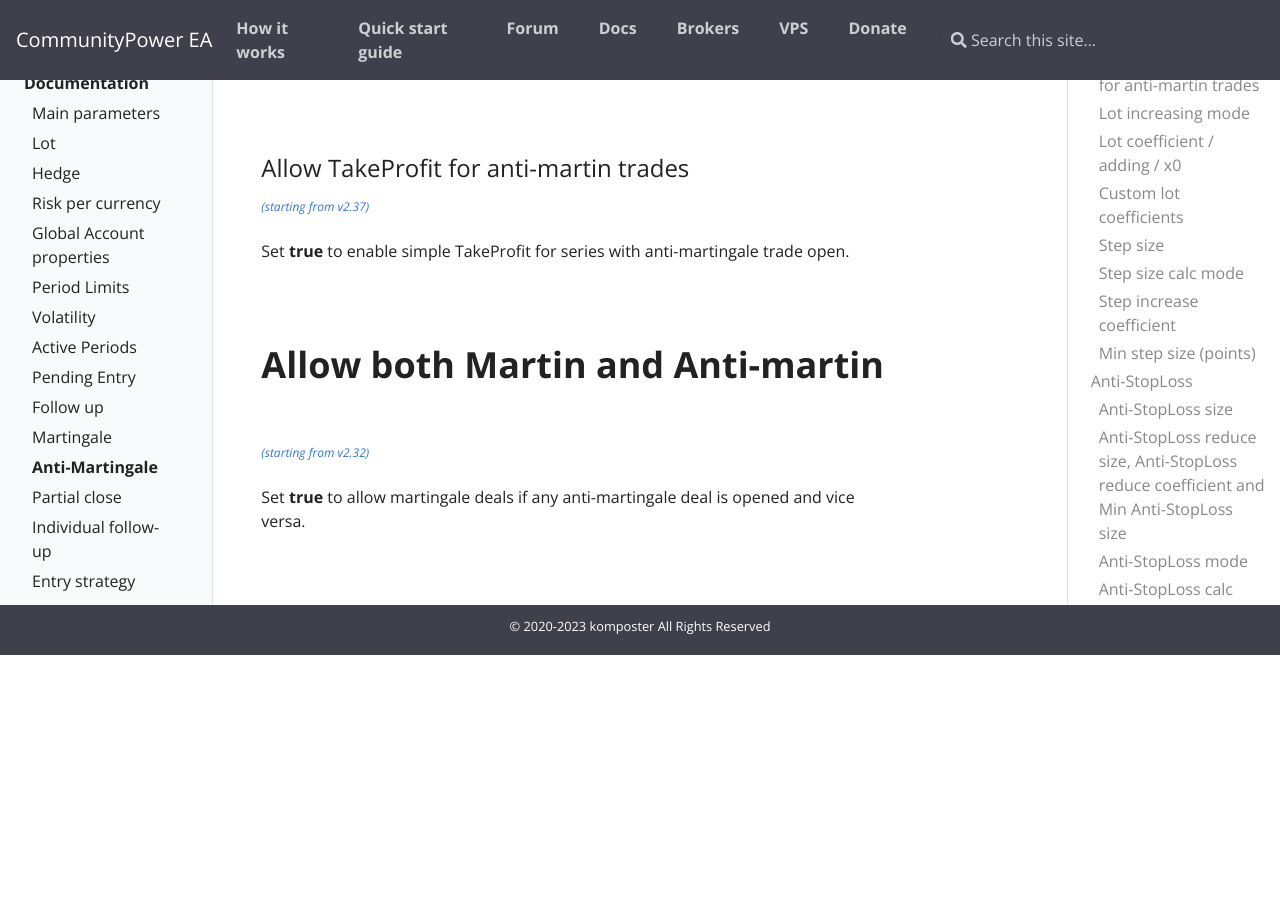
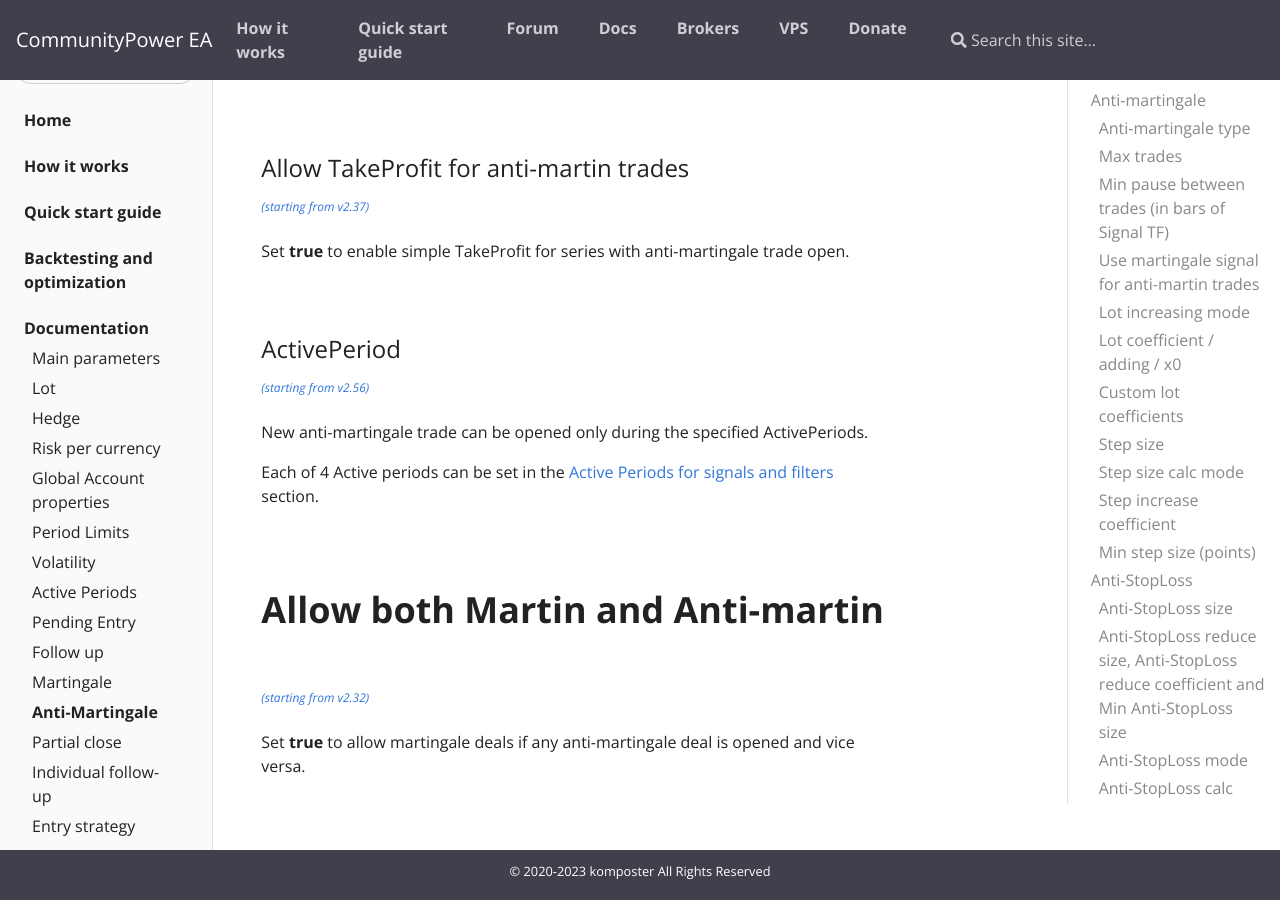
Before and after one commit to komposter/CommunityPowerEA.com, a Jekyll site: the page built from _docs/anti-martingale.md, in a window 1280 px wide and 900 px high, scrolled down 4325 px. Built offline with Jekyll 4.4.1, drawn with Linux system fonts in a browser that asks for light colours; before the commit the page ends 4980 px from its top, so only the background shows below that.

Commit message:
Content change

```diff
--- a/_docs/anti-martingale.md
+++ b/_docs/anti-martingale.md
@@ -173,6 +173,16 @@
 
 Set **true** to enable simple TakeProfit for series with anti-martingale trade open.
 
+<br />
+
+### ActivePeriod
+
+<sup>[*(starting from v2.56)*](/docs/versions-history#20230818-1025-256)</sup>
+
+New anti-martingale trade can be opened only during the specified ActivePeriods.
+
+Each of 4 Active periods can be set in the [Active Periods for signals and filters](/docs/active-periods) section.
+
 
 <br />
 <br />
```
Also changed, not shown: _docs/martingale.md (+10 -0 lines), _docs/versions-history.md (+1 -0 lines).
